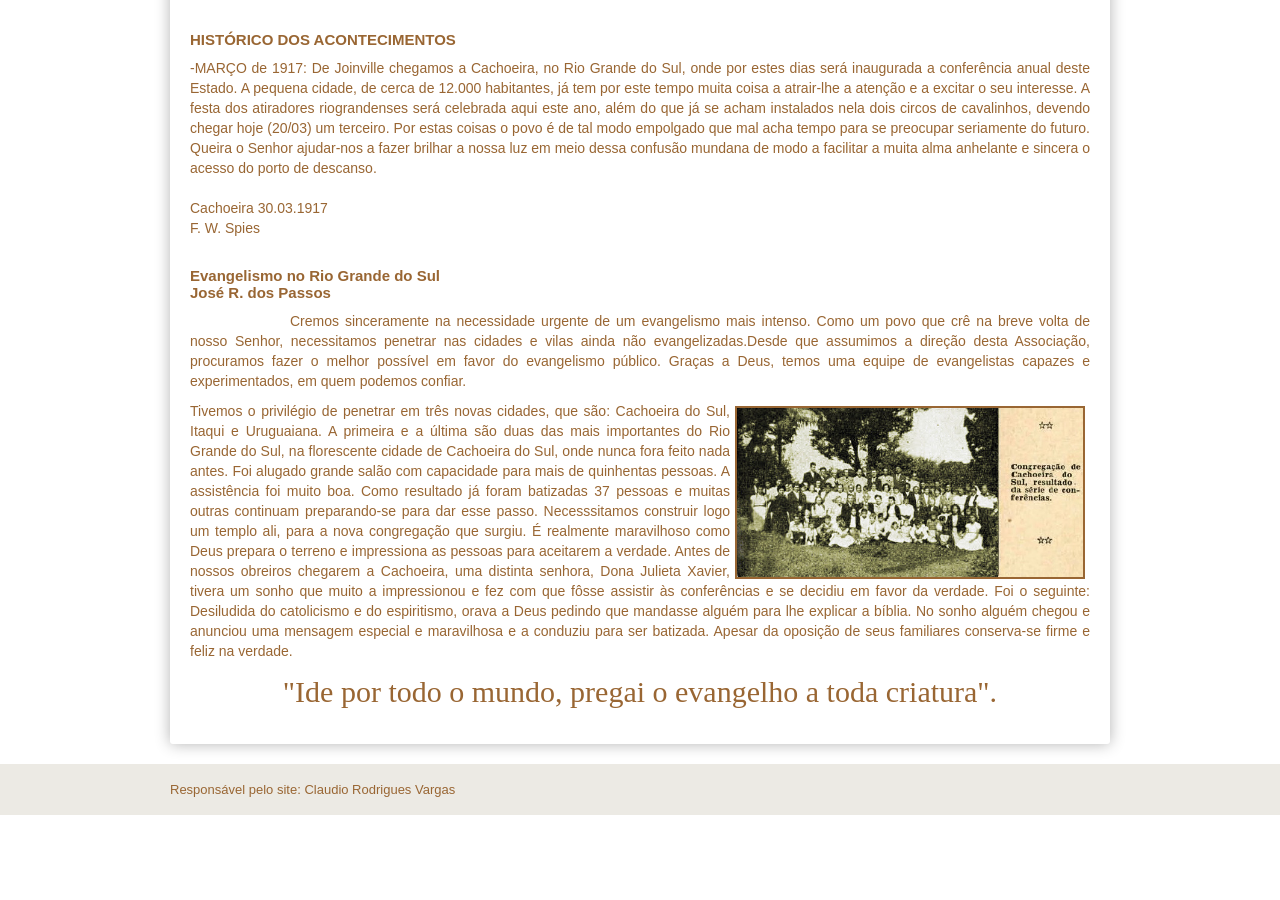
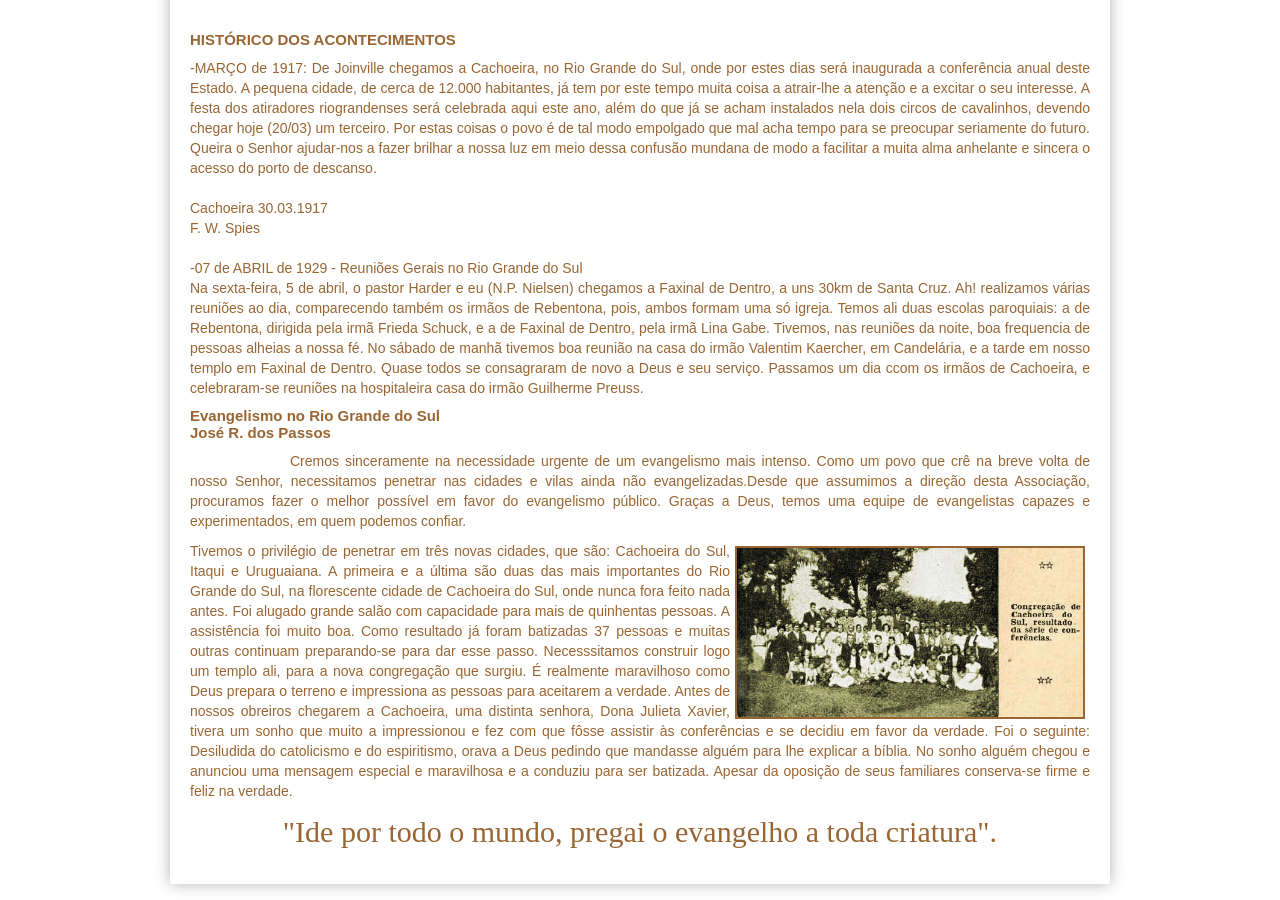
Before and after one commit to claudiovargas1955/claudiovargas1955.github.io, a Jekyll site: the page built from _pages/história-da-iasd-cachoeira.html, in a window 1280 px wide and 900 px high, scrolled down 942 px. Built offline with Jekyll 4.4.1, drawn with Linux system fonts in a browser that asks for light colours; some web fonts are replaced; before the commit the page ends 1757 px from its top, so only the background shows below that.

Commit message:
Update história-da-iasd-cachoeira.html

```diff
--- a/_pages/história-da-iasd-cachoeira.html
+++ b/_pages/história-da-iasd-cachoeira.html
@@ -118,6 +118,14 @@ facilitar a muita alma anhelante e sincera o acesso do porto de descanso.<br><br
 
     Cachoeira 30.03.1917<br>
                         F. W. Spies <br><br>
+-07 de ABRIL de 1929 - Reuniões Gerais no Rio Grande do Sul<br>
+
+Na sexta-feira, 5 de abril, o pastor Harder e eu (N.P. Nielsen) chegamos a Faxinal de Dentro, a uns 30km de Santa Cruz. Ah! realizamos várias reuniões ao dia,
+comparecendo também os irmãos de Rebentona, pois, ambos formam uma só igreja. Temos ali duas escolas paroquiais: a de Rebentona, dirigida pela irmã Frieda Schuck, e a
+de Faxinal de Dentro, pela irmã Lina Gabe. Tivemos, nas reuniões da noite, boa frequencia de pessoas alheias a nossa fé. No sábado de manhã tivemos boa reunião na
+casa do irmão Valentim Kaercher, em Candelária, e a tarde em nosso templo em Faxinal de Dentro. Quase todos se consagraram de novo a Deus e seu serviço.
+Passamos um dia ccom os irmãos de Cachoeira, e celebraram-se reuniões na hospitaleira casa do irmão Guilherme Preuss.<br>
+
 
 <h5>Evangelismo no Rio Grande do Sul<br>
 
```
